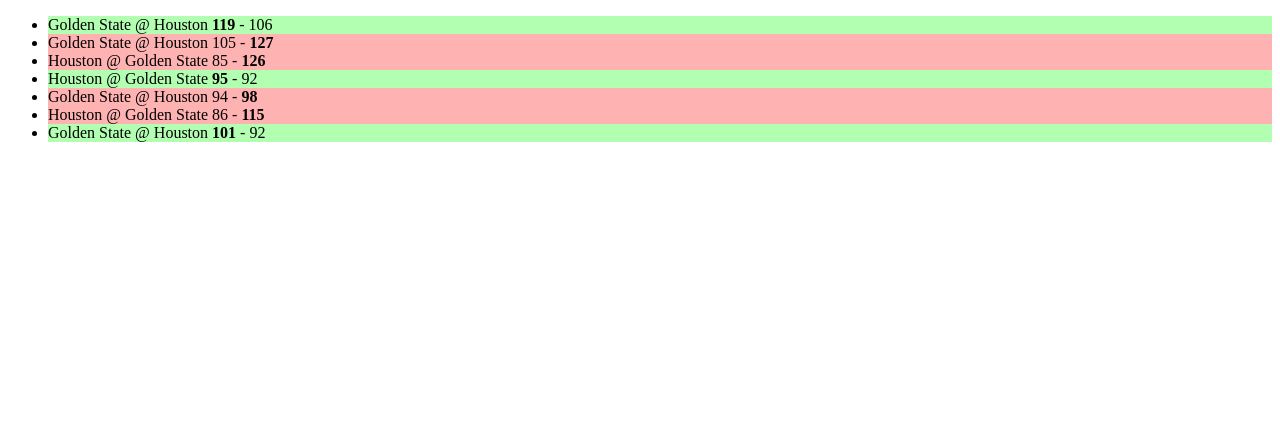
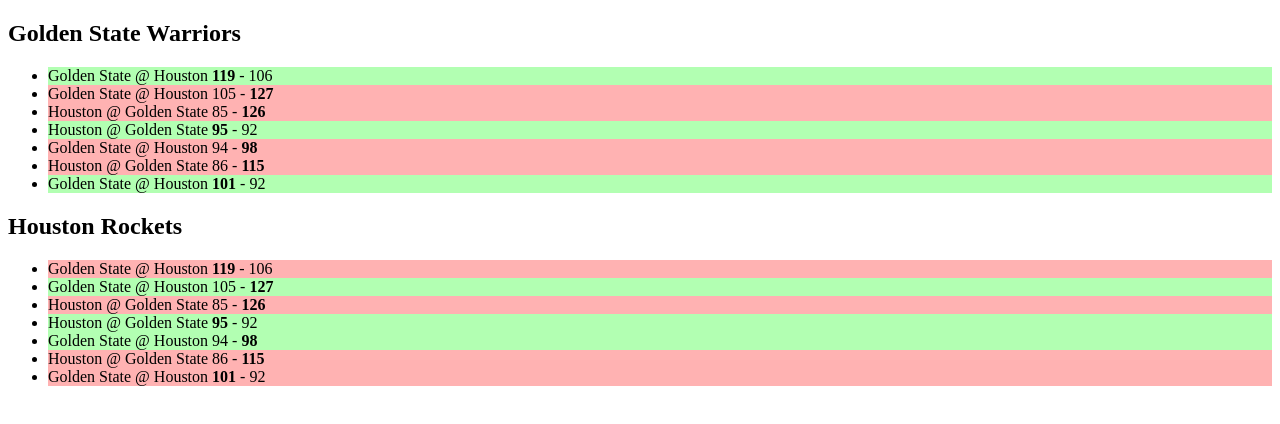
Before and after one commit to RobZahn/Modern_Javascript, a plain HTML site: page 13_NBA_Scores_Chart/index.html in a window 1280 px wide. Drawn offline with Linux system fonts and the light colour scheme.

Commit message:
Update DOM notes

```diff
--- a/13_NBA_Scores_Chart/app.js
+++ b/13_NBA_Scores_Chart/app.js
@@ -133,8 +133,11 @@
   return `${teamNames} ${scoreLine}`;
 };
 
-const chart1 = makeChart(warriorsGames, 'GoldenState');
-const chart2 = makeChart(warriorsGames, 'Houston');
+const gsSection = document.querySelector('#gs');
+const houstonSection = document.querySelector('#hr');
 
-const body = document.querySelector('body');
-body.prepend(chart1);
+const gsChart = makeChart(warriorsGames, 'GoldenState');
+const hrChart = makeChart(warriorsGames, 'Houston');
+
+gsSection.appendChild(gsChart);
+houstonSection.appendChild(hrChart);
--- a/13_NBA_Scores_Chart/index.html
+++ b/13_NBA_Scores_Chart/index.html
@@ -7,6 +7,13 @@
     <title>NBA Score Table</title>
   </head>
   <body>
+    <section id="gs">
+      <h2>Golden State Warriors</h2>
+    </section>
+
+    <section id="hr">
+      <h2>Houston Rockets</h2>
+    </section>
     <script src="app.js"></script>
   </body>
 </html>
```
